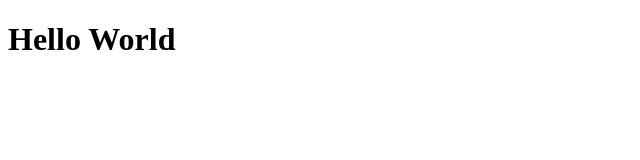
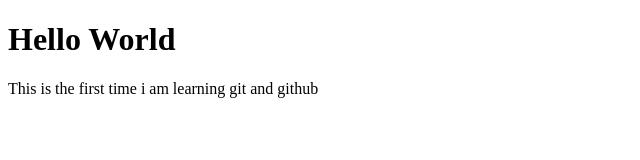
Before and after one commit to UmukoroHub/Git-Tutorial, a plain HTML site: page index.html in a window 1280 px wide. Shown: the whole page, without its empty margins (0-640 px from the left). Drawn offline with Linux system fonts and the light colour scheme.

Commit message:
added a paragraph

```diff
--- a/index.html
+++ b/index.html
@@ -7,5 +7,6 @@
 </head>
 <body>
   <h1>Hello World</h1>
+  <p>This is the first time i am learning git and github</p>
 </body>
 </html>
```
